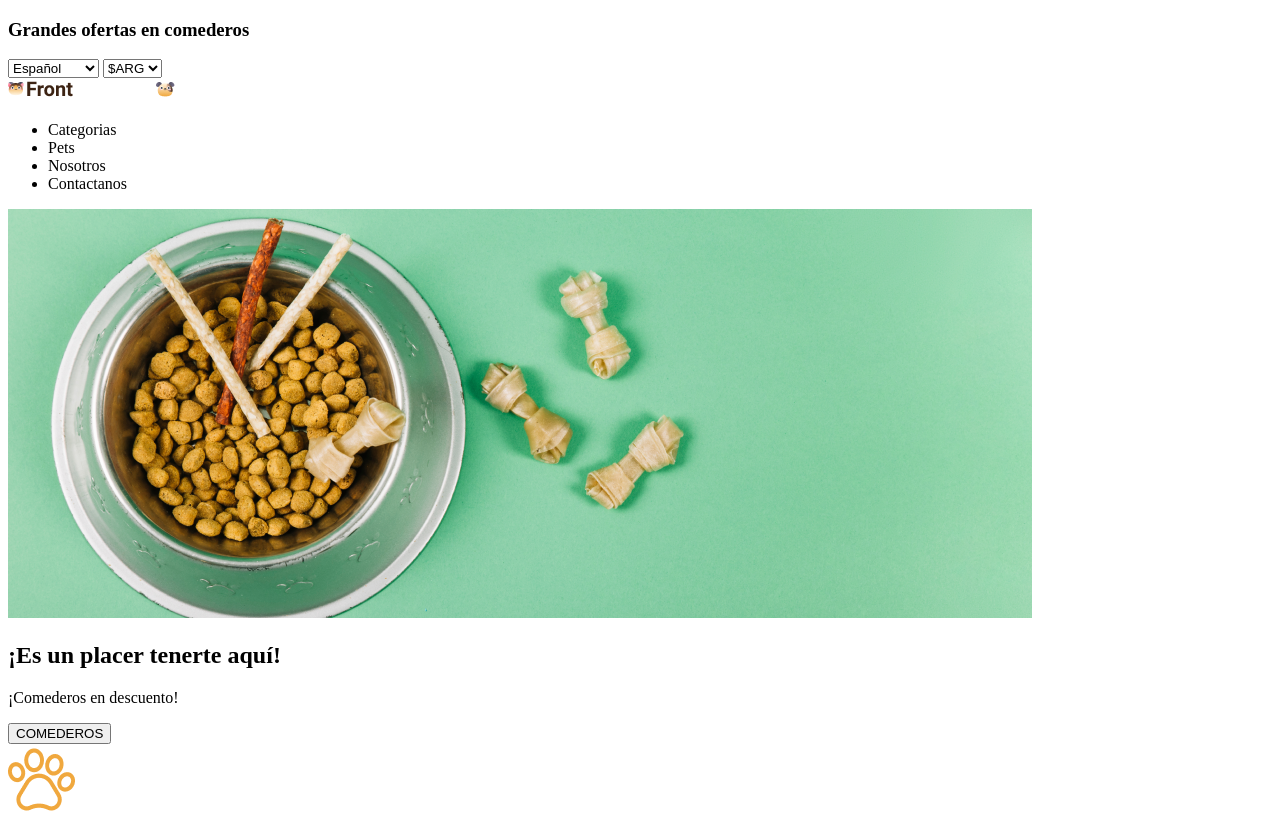
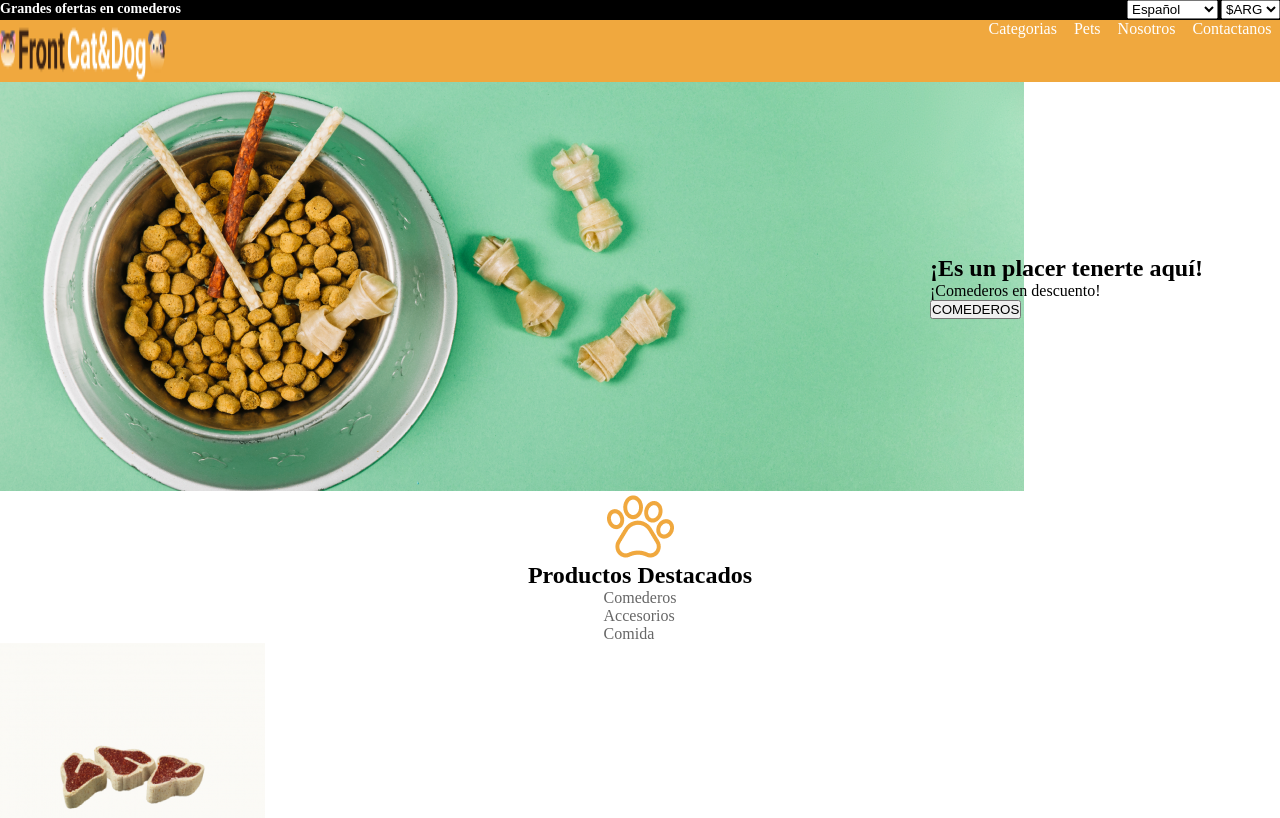
Before and after one commit to amilcarHernandez24/pet-shop-digital-house, a plain HTML site: page index.html in a window 1280 px wide. Shown: the top 818 px of the page. Drawn offline with Linux system fonts and the light colour scheme.

Commit message:
Add styles file and css properties

```diff
--- a/index.html
+++ b/index.html
@@ -5,11 +5,13 @@
     <meta http-equiv="X-UA-Compatible" content="IE=edge">
     <meta name="viewport" content="width=device-width, initial-scale=1.0">
     <title>Document</title>
+    <link rel="stylesheet" href="styles/styles.css">
 </head>
 <body>
-    <header>
+    <header class="header">
+        <div class="header-one">
+            <h3>Grandes ofertas en comederos</h3>
             <div>
-            <h3>Grandes ofertas en comederos</h3>
                 <select id="idioma" name="idioma">
                     <option value="">Español</option>
                     <option value="opcion1">English</option>
@@ -23,7 +25,8 @@
                     <option value="opcion3">$UY</option>
                 </select>
             </div>
-        <div>
+        </div>
+        <div class="header-two">
             <img src="./images/logo.png" alt="Logo">
             <nav>
                 <ul>
@@ -36,13 +39,15 @@
         </div>
     </header>
     <main>
-        <section id="banner">
-            <img src="./images/banner.png" alt="Banner principal">
+        <section class="banner">
+            <div class="cta">
                 <h1>¡Es un placer tenerte aquí!</h1>
                 <p>¡Comederos en descuento!</p>
                 <button>COMEDEROS</button>
+            </div>
         </section>
-        <section id="productos">
+        <section class="products">
+            <div class="products-txt">
                 <img src="images/pawprint.png" alt="Huellita">
                 <h2>Productos Destacados</h2>
                 <ul>
@@ -50,6 +55,8 @@
                     <li><a href="#">Accesorios</a></li>
                     <li><a href="#">Comida</a></li>
                 </ul>
+            </div>
+            <div>
                 <figure>
                     <img src="images/churrasquito.png" alt="Juguete Churrasco">
                     <figcaption>Juguete Churrasquito</figcaption>
@@ -65,6 +72,7 @@
                     <figcaption>Juguete Huesito</figcaption>
                     <span>$650</span>
                 </figure>
+            </div>
         </section>
         <section id="formulario">
             <form action="">
--- /dev/null
+++ b/styles/styles.css
@@ -0,0 +1,68 @@
+* {
+    margin: 0;
+    padding: 0;
+}
+
+.header {
+    display: flex;
+    flex-direction: column;
+}
+
+.header-one {
+    display: flex;
+    font-size: 12px;
+    justify-content: space-between;
+    background-color: #000;
+    color: #fff;
+    height: 20px;
+}
+
+.header-two {
+    display: flex;
+    justify-content: space-between;
+    background-color: #F0A83E;
+    height: 62px;
+}
+
+.header-two > nav > ul {
+    display: flex;
+    justify-content: space-around;
+    list-style: none;
+    color: #fff;
+    width: 300px;
+}
+
+.banner {
+    display: flex;
+    justify-content: end;
+    align-items: center;
+    background-image: url(../images/banner.png);
+    background-repeat: no-repeat;
+    height: 409px;
+    width: 100%;
+}
+
+.cta {
+    width: 350px;
+}
+
+.products {
+    display: flex;
+    flex-direction: column;
+}
+
+.products-txt {
+    display: flex;
+    flex-direction: column;
+    justify-content: space-evenly;
+    align-items: center;
+}
+
+.products-txt > ul > li {
+    list-style: none;
+}
+
+.products-txt > ul > li > a {
+    text-decoration: none;
+    color: #666666;
+}
```
Lines whose indentation alone changed are shown as unchanged.
